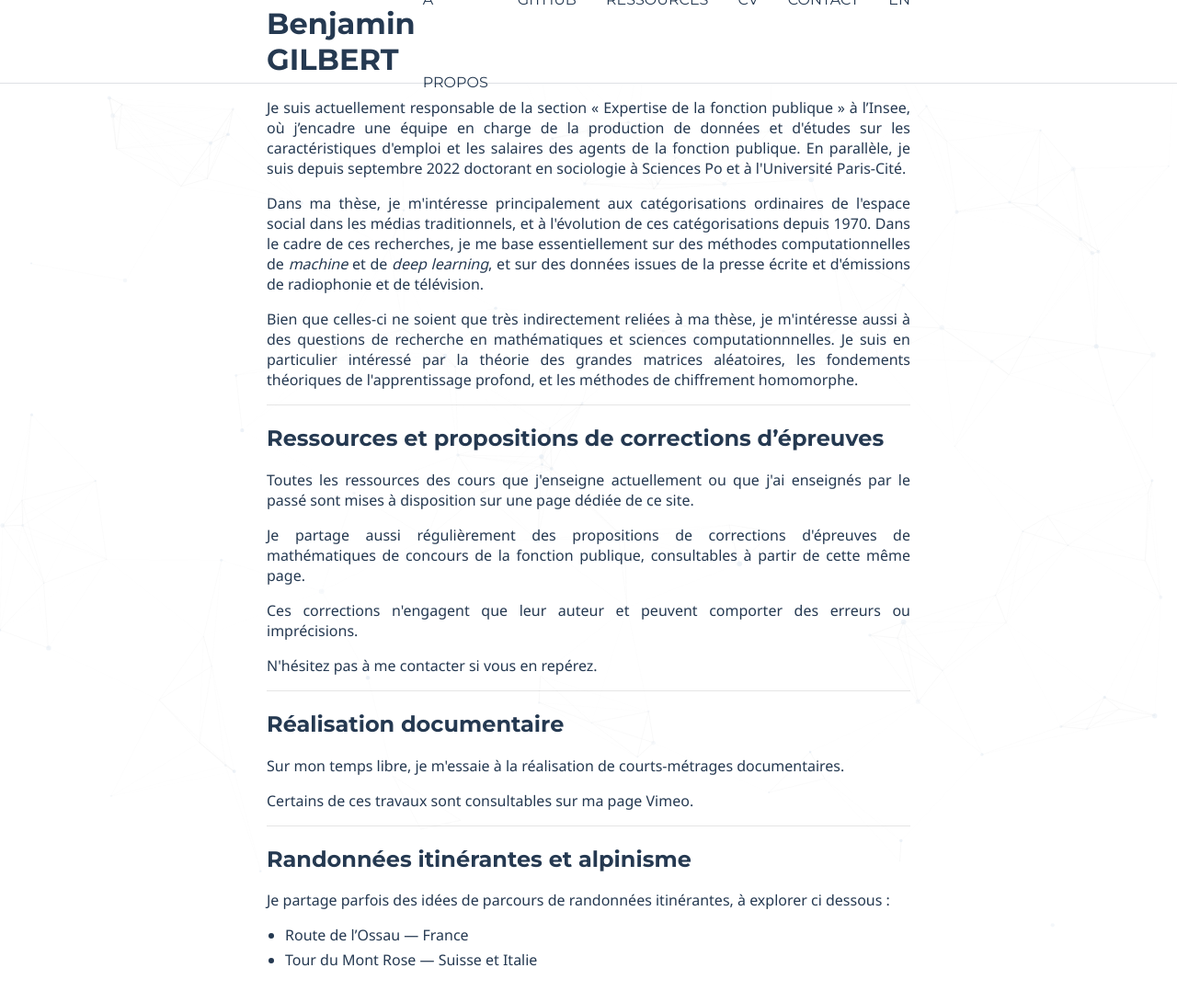
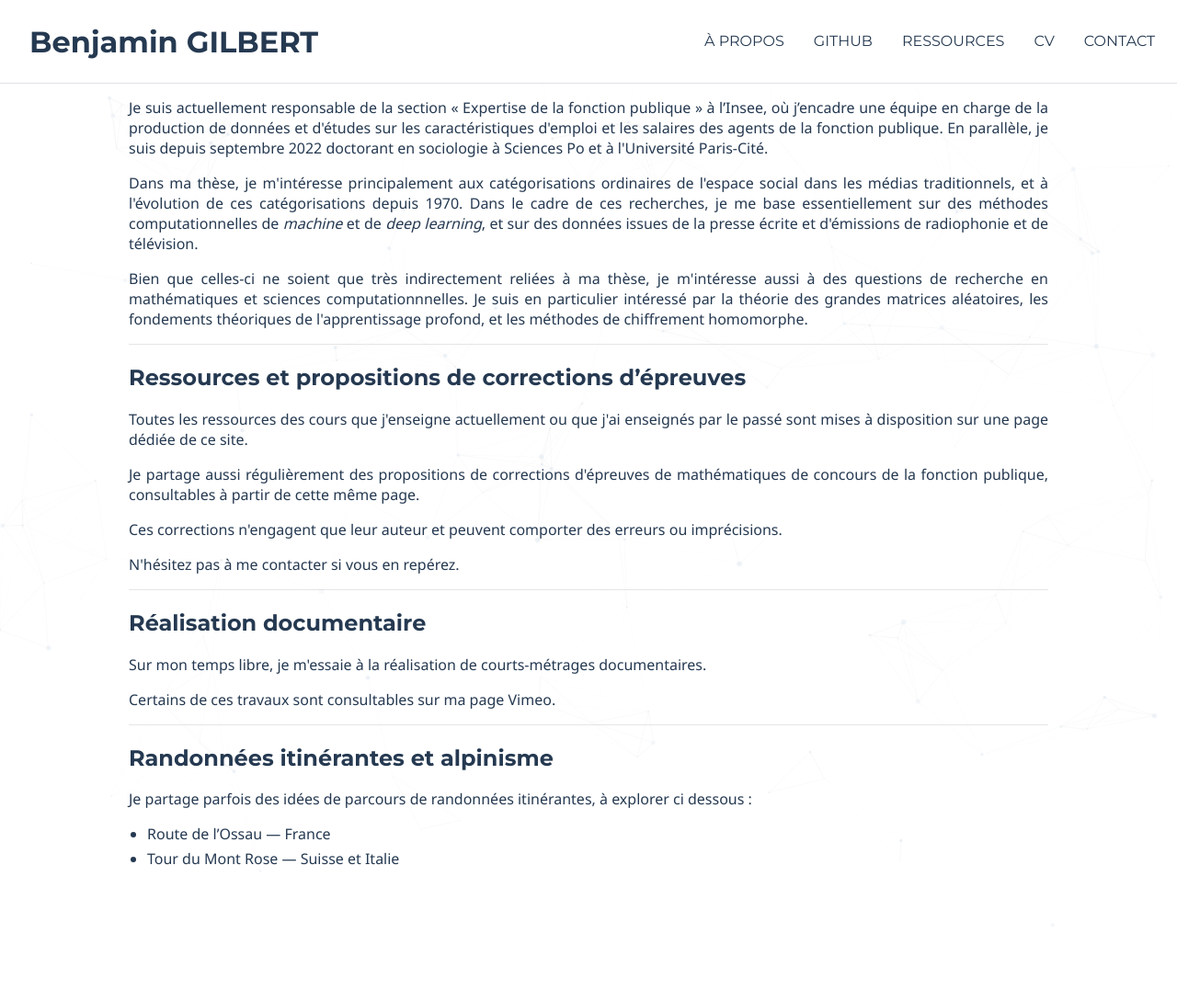
Before and after one commit to bglbrt/bglbrt.github.io, a Jekyll site: the page built from index.md, in a window 1280 px wide and 1121 px high. Shown: the top 1090 px of the window at 92% size. Built offline with Jekyll 4.4.1, drawn with Linux system fonts in a browser that asks for light colours; nearby versions of some CDN libraries.

Commit message:
Expand header width and adjust layout

```diff
--- a/_sass/_style.scss
+++ b/_sass/_style.scss
@@ -85,6 +85,9 @@ hr {
     display: flex;
     align-items: center;
     justify-content: space-between;
+    width: 100%;
+    max-width: 100%;
+    padding: 0 2rem;
 }
 
 .navbar-ul {
@@ -118,6 +121,7 @@ hr {
 
 
 .container {
+    width: 90%;
     max-width: $max-width;
     margin: auto;
 }
@@ -135,6 +139,7 @@ hr {
 
 @media (max-width: 800px) {
     .container {
+        width: 90%;
         max-width: $med-width;
         transition: 0.3s ease all;
     }
@@ -142,7 +147,7 @@ hr {
 
 @media (max-width: 650px) {
     .container {
-        max-width: 83%;
+        width: 83%;
     }
     .navbar-ul {
         gap: 1rem;
--- a/_sass/vars.scss
+++ b/_sass/vars.scss
@@ -8,6 +8,6 @@
  * Build Variables, don't touch
  */
 
-$max-width: 700px;
+$max-width: 1000px;
 $med-width: 600px;
 $small-width: 480px;
```
